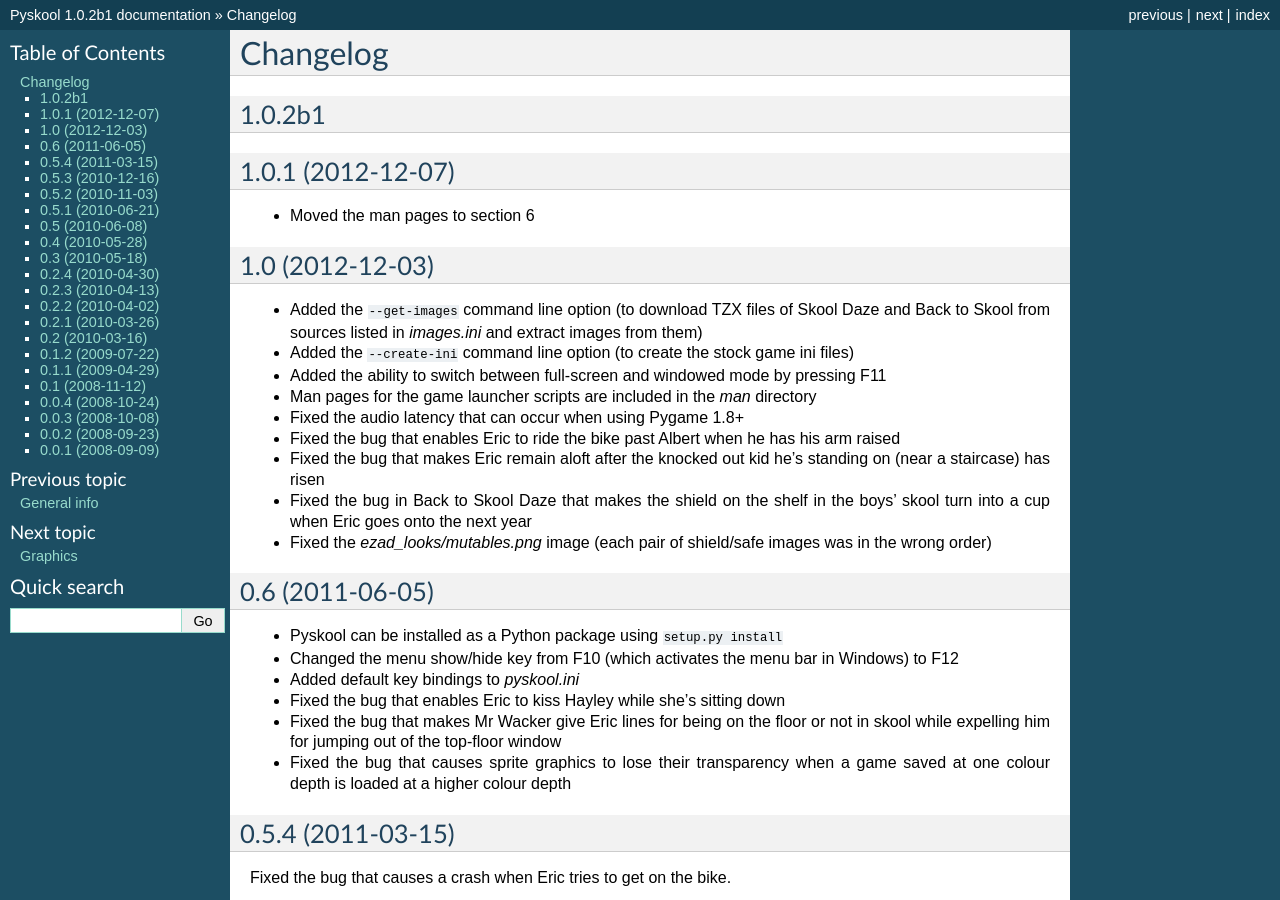
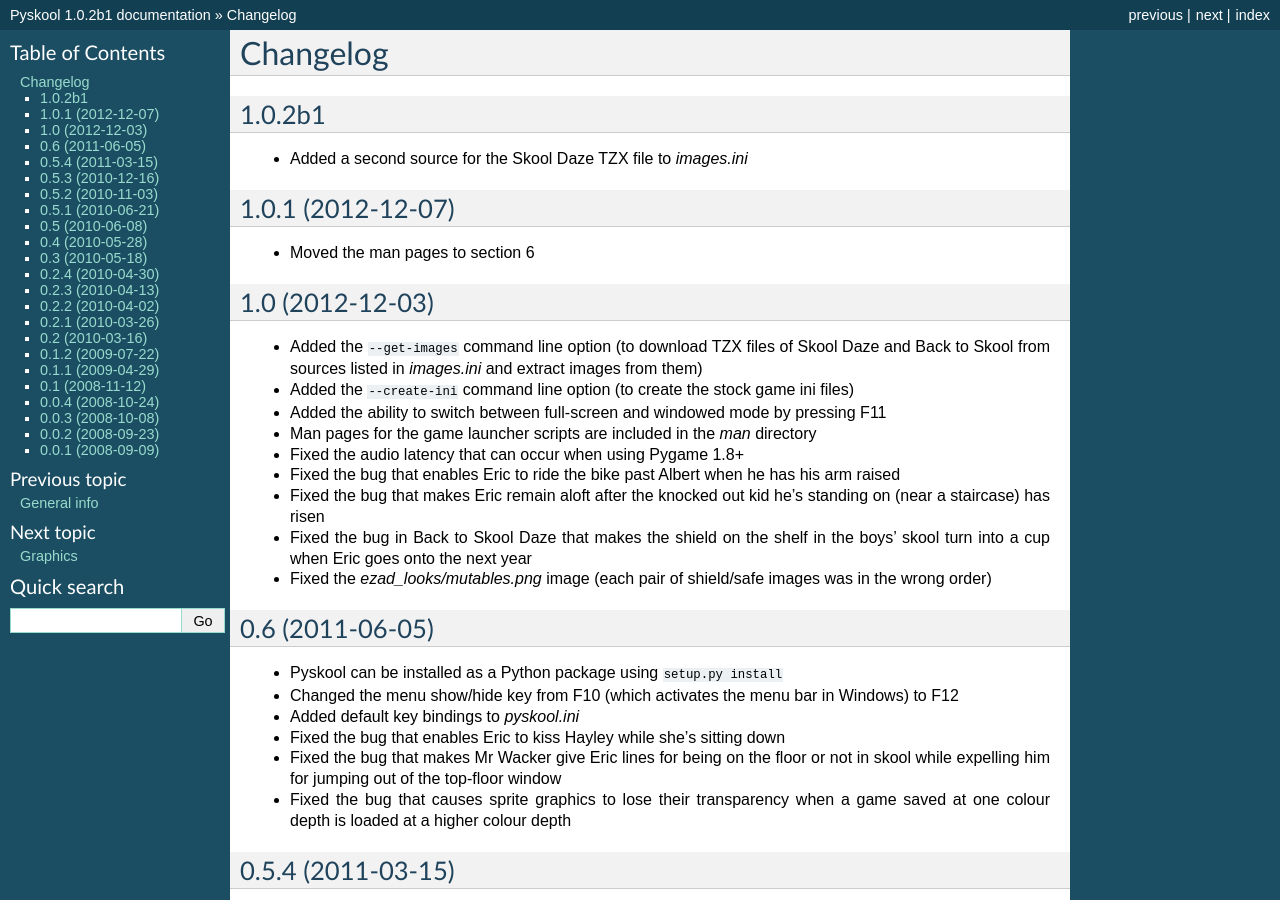
Before and after one commit to skoolkid/pyskool, a Sphinx documentation site: the page built from sphinx/source/changelog.rst, in a window 1280 px wide and 900 px high. Built offline with Sphinx 7.4.7, drawn with Linux system fonts in a browser that asks for light colours.

Commit message:
Add a second source for the Skool Daze TZX file to images.ini

```diff
--- a/sphinx/source/changelog.rst
+++ b/sphinx/source/changelog.rst
@@ -3,6 +3,7 @@
 
 1.0.2b1
 -------
+* Added a second source for the Skool Daze TZX file to `images.ini`
 
 1.0.1 (2012-12-07)
 ------------------
```
Also changed, not shown: 1 other file.
